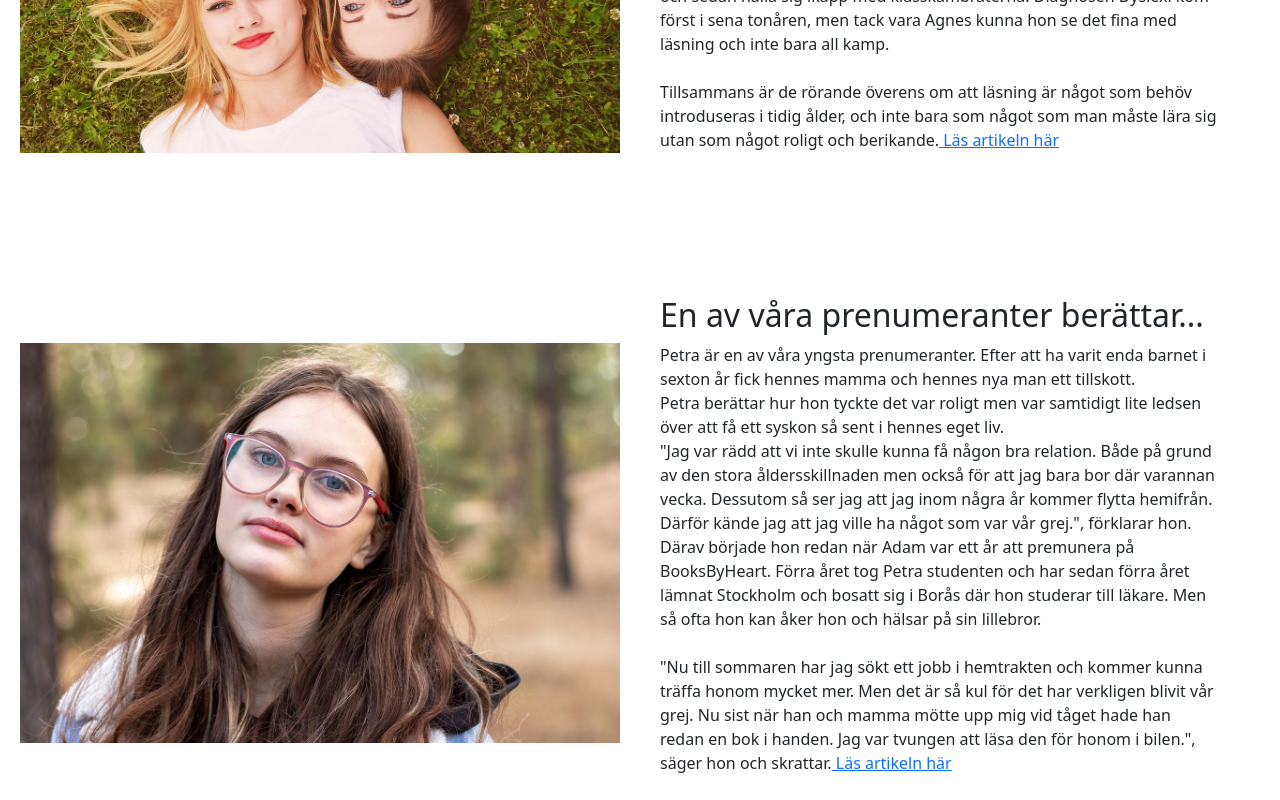
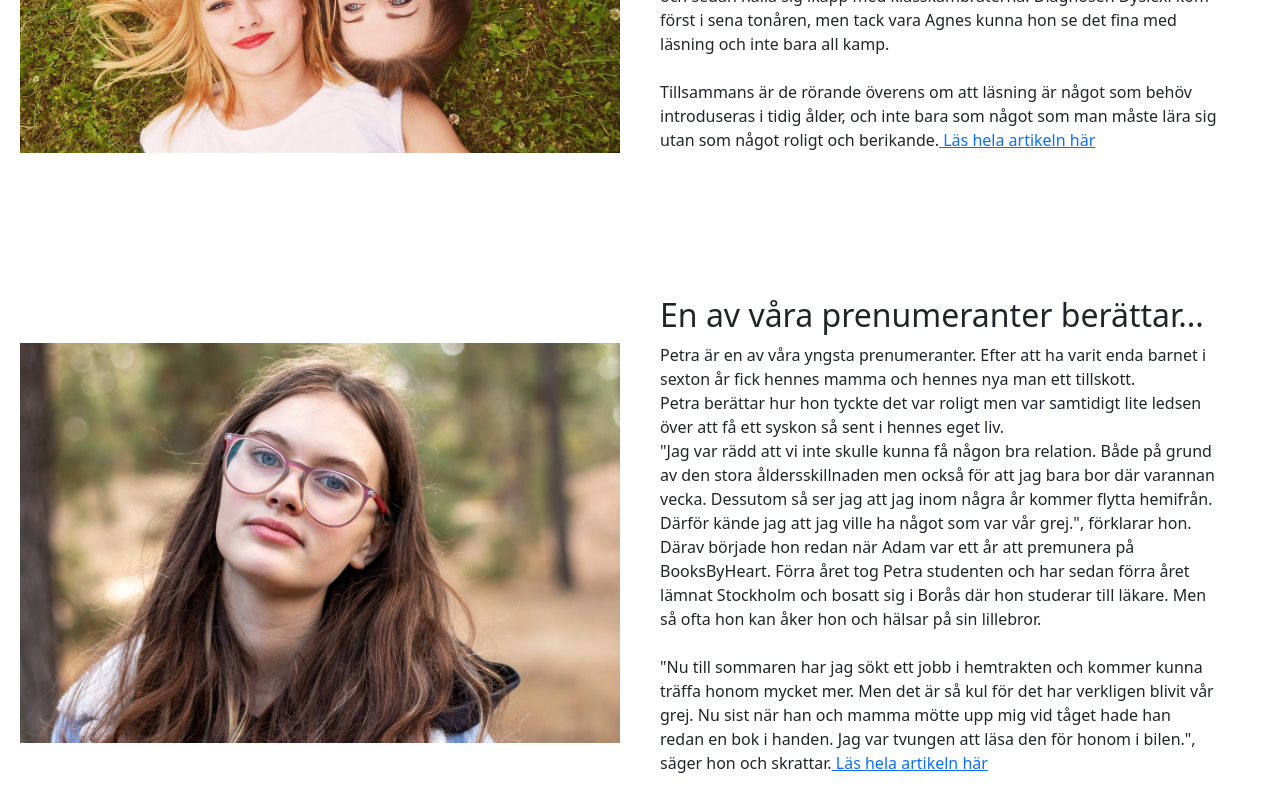
Before and after one commit to natta1995/Webbshop-BooksByHeart, a React (Create React App) app: page / in a window 1280 px wide. Shown: the part 1280-2080 px from the top of the page. Built offline with nearby package versions, Linux system fonts and the light colour scheme.

Commit message:
artikel ändring

```diff
--- a/src/pages/home.jsx
+++ b/src/pages/home.jsx
@@ -89,7 +89,7 @@ const HomePage = () => {
           <h4>Elsa Strand & Agnes Pettersson</h4>
           <p style={{marginLeft: "0%", marginRight: "10%"}}>
             Vi får ofta frågan om varför vi valde att skapa BooksByHeart. Förutom vårt nu gemsamma intresse för böcker och läsning, var det faktiskt en annan anledning som gjorde att de båda tjejerna redan på högstadiet bestämmde sig för att i framtiden skapa ett företag med fokus på läsning. <br></br> För Agnes har läsning varit en naturlig del redan innan hon själv ens kunde läsa. För Agnes har det istället varigt en evig kamp att lära sig läsa och sedan hålla sig ikapp med klasskambraterna. Diagnosen Dyslexi kom först i sena tonåren, men tack vara Agnes kunna hon se det fina med läsning och inte bara all kamp. <br></br> <br></br>Tillsammans är de rörande överens om att läsning är något som behöv introduseras i tidig ålder, och inte bara som något som man måste lära sig utan som något roligt och berikande.
-            <Link to="/"> Läs artikeln här</Link>
+            <Link to="/"> Läs hela artikeln här</Link>
           </p>
         </div>
       </div>
@@ -102,7 +102,7 @@ const HomePage = () => {
           <h2>En av våra prenumeranter berättar...</h2>
           <p style={{marginLeft: "0%", marginRight: "10%"}}>
             Petra är en av våra yngsta prenumeranter. Efter att ha varit enda barnet i sexton år fick hennes mamma och hennes nya man ett tillskott. <br></br>Petra berättar hur hon tyckte det var roligt men var samtidigt lite ledsen över att få ett syskon så sent i hennes eget liv. <br></br>"Jag var rädd att vi inte skulle kunna få någon bra relation. Både på grund av den stora åldersskillnaden men också för att jag bara bor där varannan vecka. Dessutom så ser jag att jag inom några år kommer flytta hemifrån. Därför kände jag att jag ville ha något som var vår grej.", förklarar hon. <br></br> Därav började hon redan när Adam var ett år att premunera på BooksByHeart. Förra året tog Petra studenten och har sedan förra året lämnat Stockholm och bosatt sig i Borås där hon studerar till läkare. Men så ofta hon kan åker hon och hälsar på sin lillebror. <br></br> <br></br>"Nu till sommaren har jag sökt ett jobb i hemtrakten och kommer kunna träffa honom mycket mer. Men det är så kul för det har verkligen blivit vår grej. Nu sist när han och mamma mötte upp mig vid tåget hade han redan en bok i handen. Jag var tvungen att läsa den för honom i bilen.", säger hon och skrattar.
-            <Link to="/"> Läs artikeln här</Link>
+            <Link to="/"> Läs hela artikeln här</Link>
           </p>
         </div>
       </div>
```
